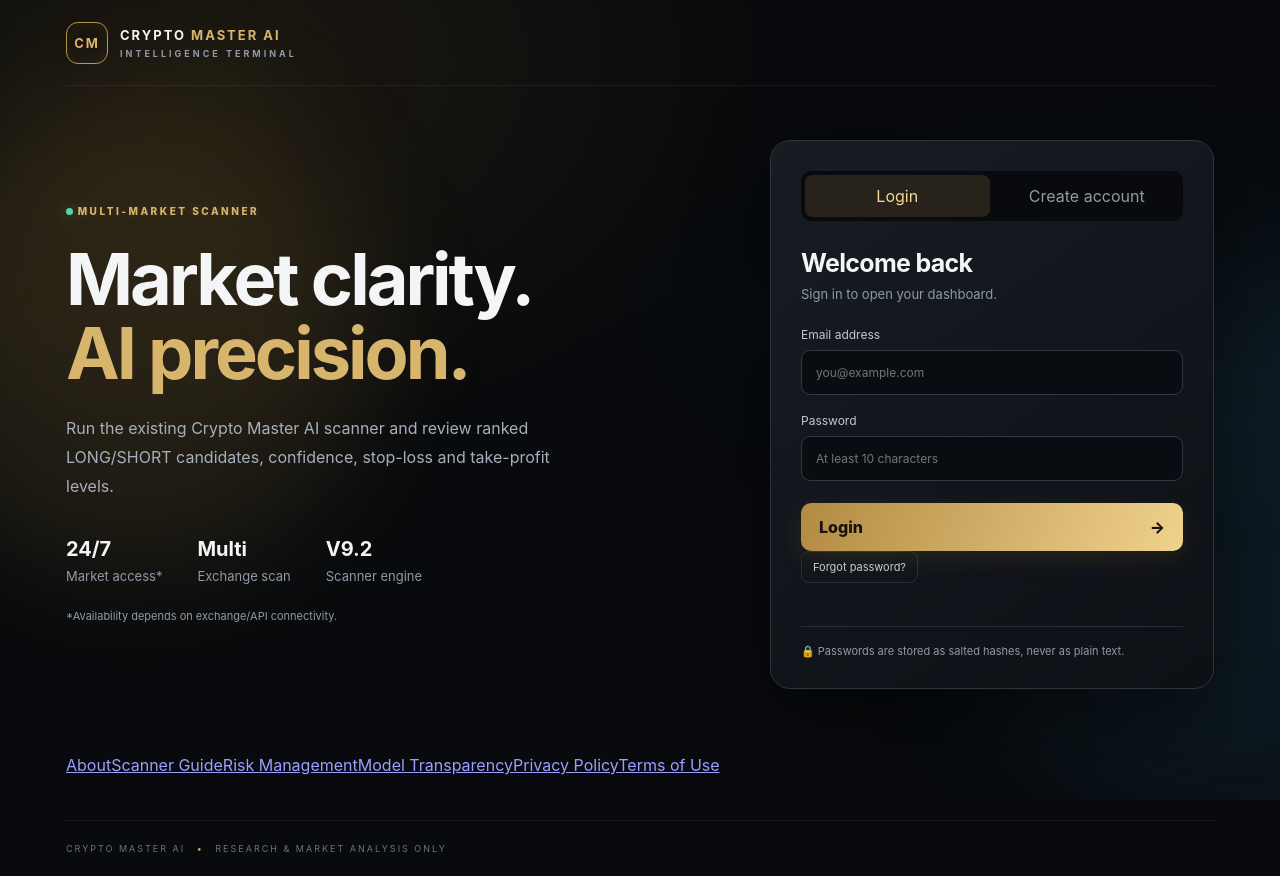
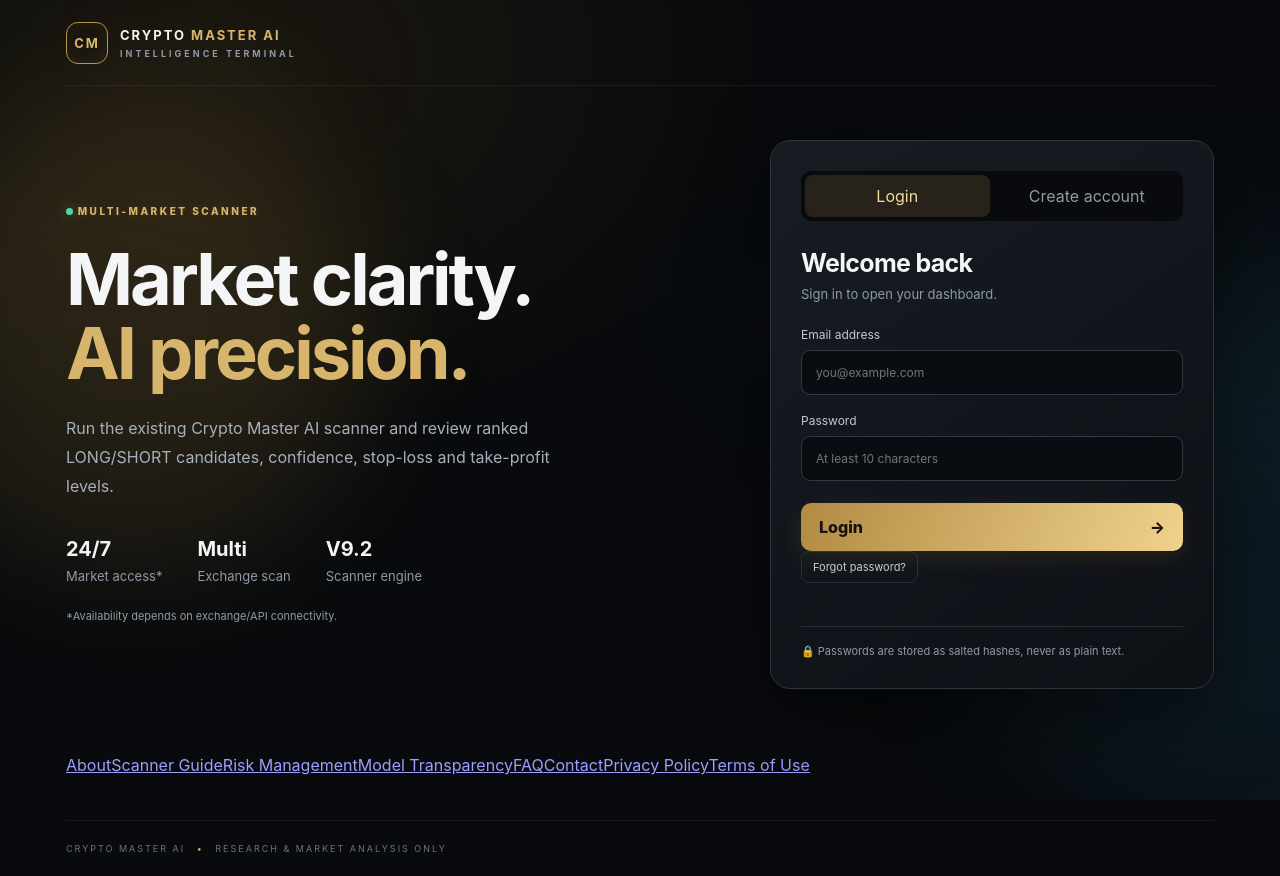
Before and after one commit to dewanialaroos-cell/CRYPTO-MASTER-AI, a Flask app: page / in a window 1280 px wide. Run offline with Flask 3, Linux system fonts and the light colour scheme; some libraries are stand-ins or nearby versions.

Commit message:
Add FAQ and contact links to homepage

```diff
--- a/templates/index.html
+++ b/templates/index.html
@@ -22,7 +22,7 @@
       <section id="coin-detail" class="detail-panel hidden" aria-live="polite"><div class="detail-heading"><div><div class="eyebrow">FULL MARKET INTELLIGENCE</div><h2 id="detail-title">Coin details</h2><p id="detail-subtitle" class="muted">All fields from the latest scanner CSV.</p></div><button id="detail-close" class="ghost" type="button">Close ✕</button></div><div id="detail-groups" class="detail-groups"></div></section>
       <div class="disclaimer">Market signals are estimates, not guarantees. Crypto trading can cause substantial losses. Verify every signal independently before making any decision.</div>
     </section>
-    <nav class="info-nav" aria-label="Website information" style="justify-content:center;border-top:0;margin-top:12px"><a href="/about">About</a><a href="/scanner-guide">Scanner Guide</a><a href="/risk-management">Risk Management</a><a href="/model-transparency">Model Transparency</a><a href="/privacy">Privacy Policy</a><a href="/terms">Terms of Use</a></nav>
+    <nav class="info-nav" aria-label="Website information" style="justify-content:center;border-top:0;margin-top:12px"><a href="/about">About</a><a href="/scanner-guide">Scanner Guide</a><a href="/risk-management">Risk Management</a><a href="/model-transparency">Model Transparency</a><a href="/faq">FAQ</a><a href="/contact">Contact</a><a href="/privacy">Privacy Policy</a><a href="/terms">Terms of Use</a></nav>
     <footer>CRYPTO MASTER AI <span>•</span> RESEARCH & MARKET ANALYSIS ONLY</footer>
   </main>
   <script src="https://www.gstatic.com/firebasejs/10.14.1/firebase-app-compat.js"></script>
```
